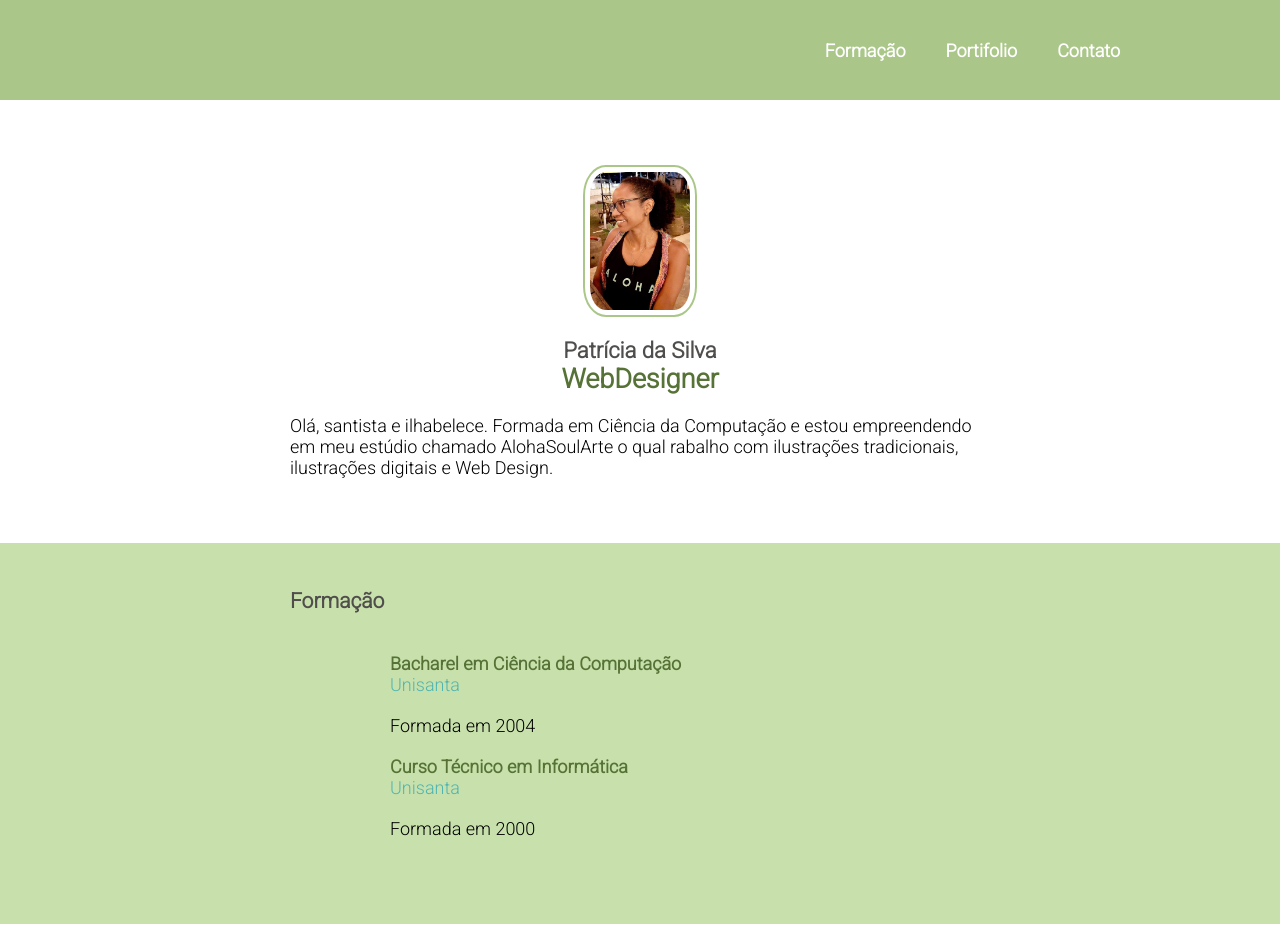
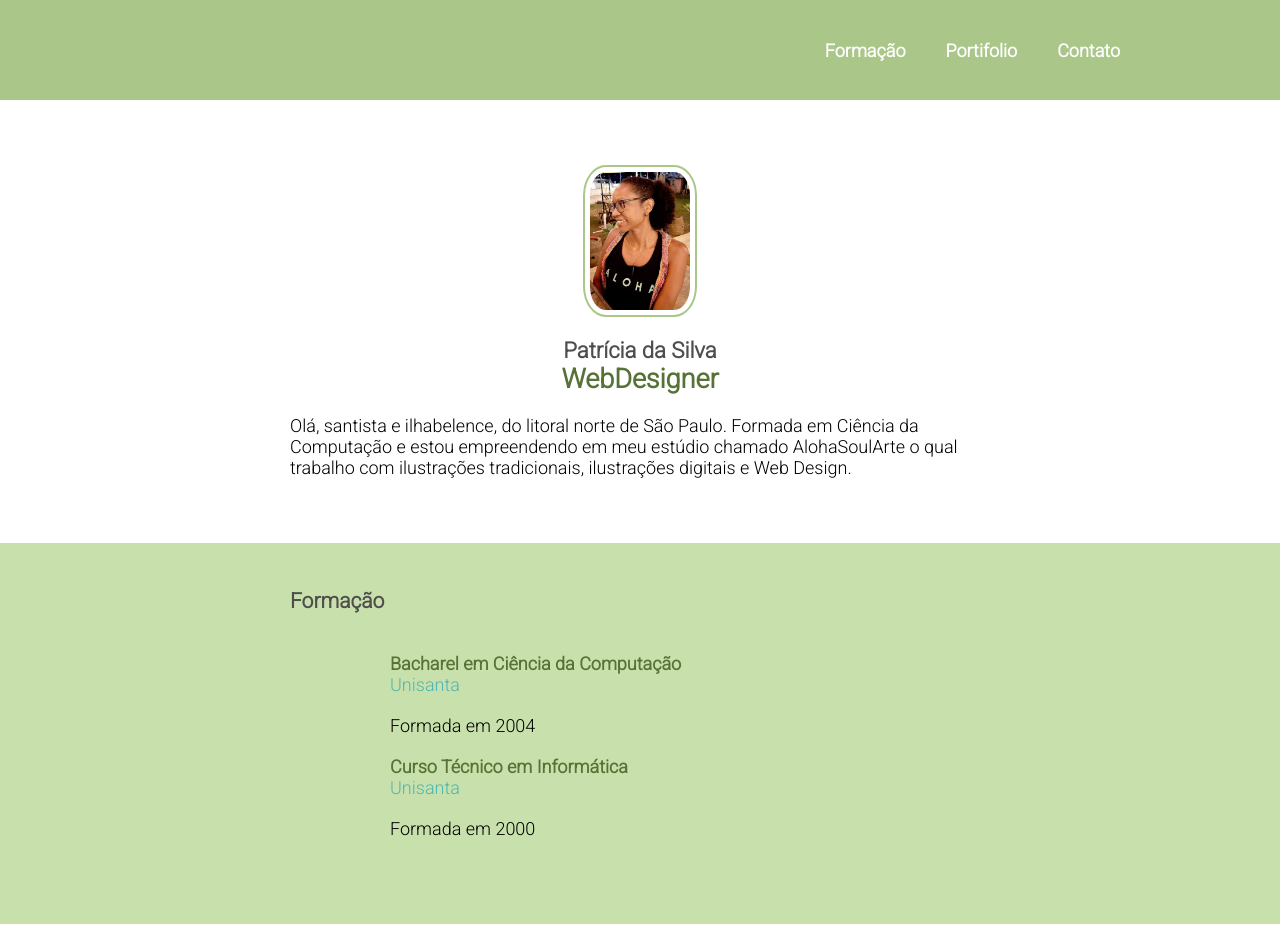
Before and after one commit to pateugenia/meu-repo, a plain HTML site: page index.html in a window 1280 px wide. Shown: the top 927 px of the page. Drawn offline with Linux system fonts and the light colour scheme.

Commit message:
Projeto Final/

```diff
--- a/index.html
+++ b/index.html
@@ -38,9 +38,9 @@
                 <h1>Patrícia da Silva</h1>
                 <h2>WebDesigner</h2>
 
-                 <p> Olá, santista e ilhabelece. Formada em Ciência da Computação
+                 <p> Olá, santista e ilhabelence, do litoral norte de São Paulo. Formada em Ciência da Computação
                     e estou empreendendo em meu estúdio chamado AlohaSoulArte o qual
-                    rabalho com ilustrações tradicionais, ilustrações digitais e Web Design.
+                    trabalho com ilustrações tradicionais, ilustrações digitais e Web Design.
                  </p>
 
             </article>
```
